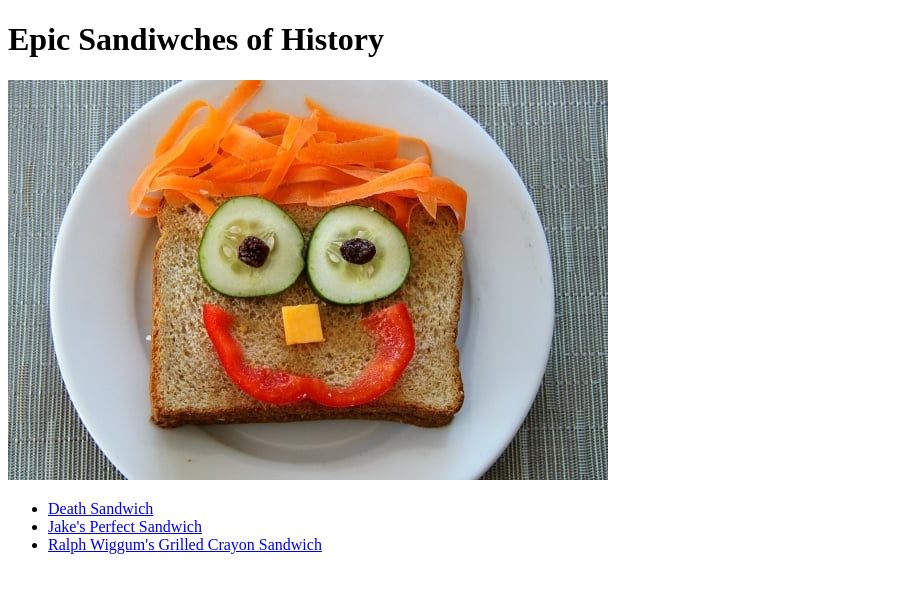
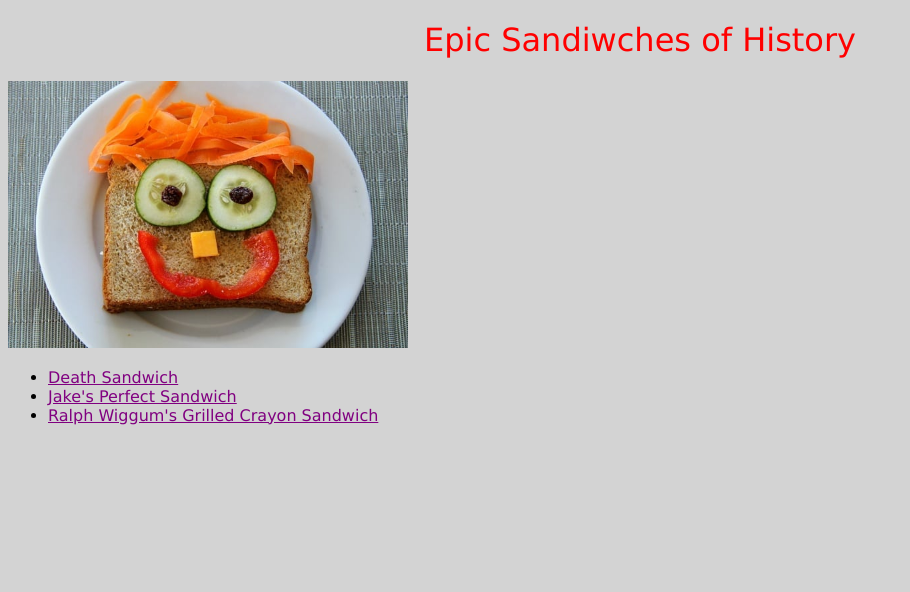
Before and after one commit to alexRigal/odin-recipes, a plain HTML site: page index.html in a window 1280 px wide. Shown: the whole page, without its empty margins (0-910 px from the left). Drawn offline with Linux system fonts and the light colour scheme.

Commit message:
Change style for assignment

```diff
--- a/index.html
+++ b/index.html
@@ -2,6 +2,7 @@
 <html lang="en">
 <head>
     <meta charset="UTF-8">
+    <link href="style.css" rel="stylesheet">
     <title>Epic Sandwiches of History</title>
 </head>
 <body>
--- /dev/null
+++ b/style.css
@@ -0,0 +1,19 @@
+*{
+    font-family:Verdana, Geneva, Tahoma, sans-serif;
+    background-color:lightgray;
+}
+
+h1{
+    color:red;
+    font-weight:300;
+    text-align:center;
+}
+
+img{
+    width:400px;
+    height:auto;
+}
+
+a{
+    color:purple;
+}
```
